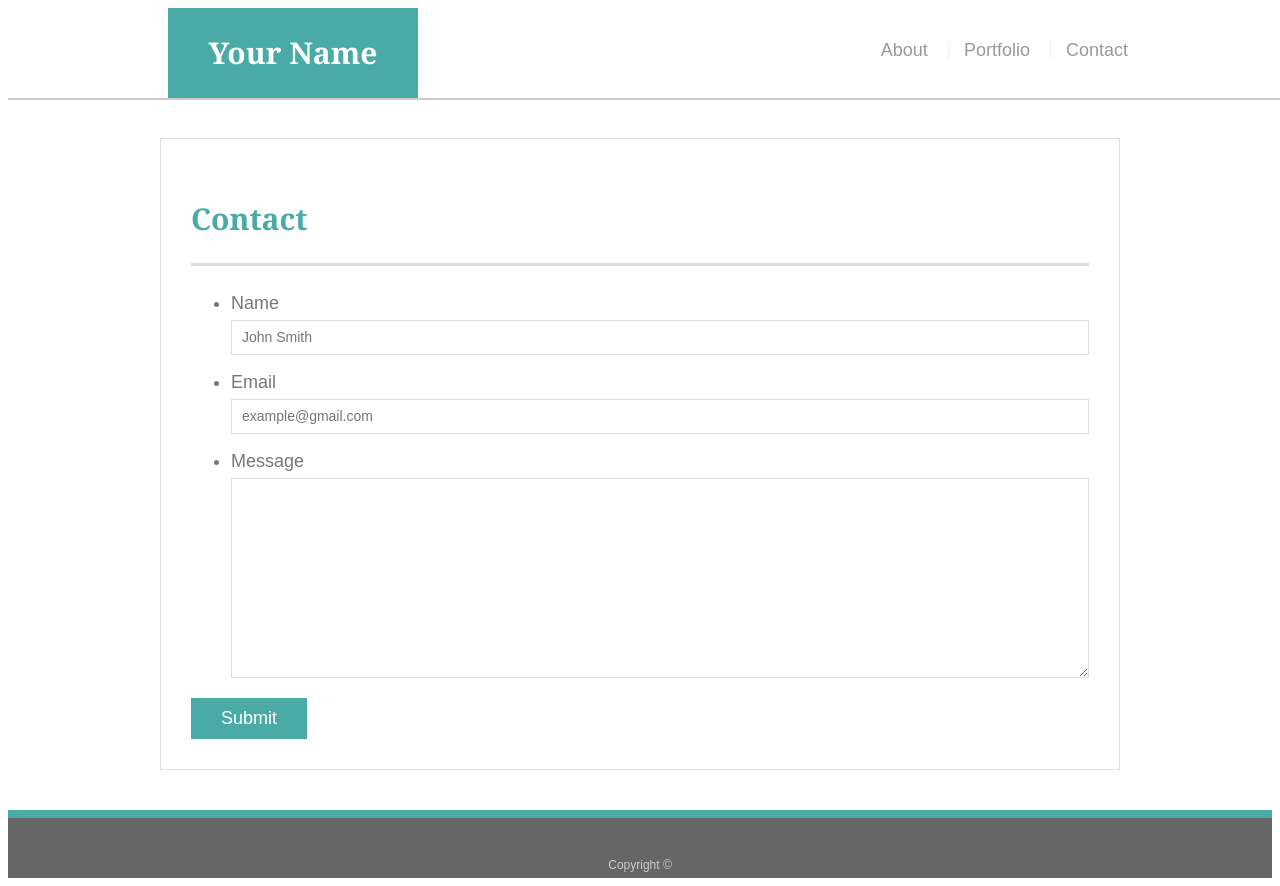
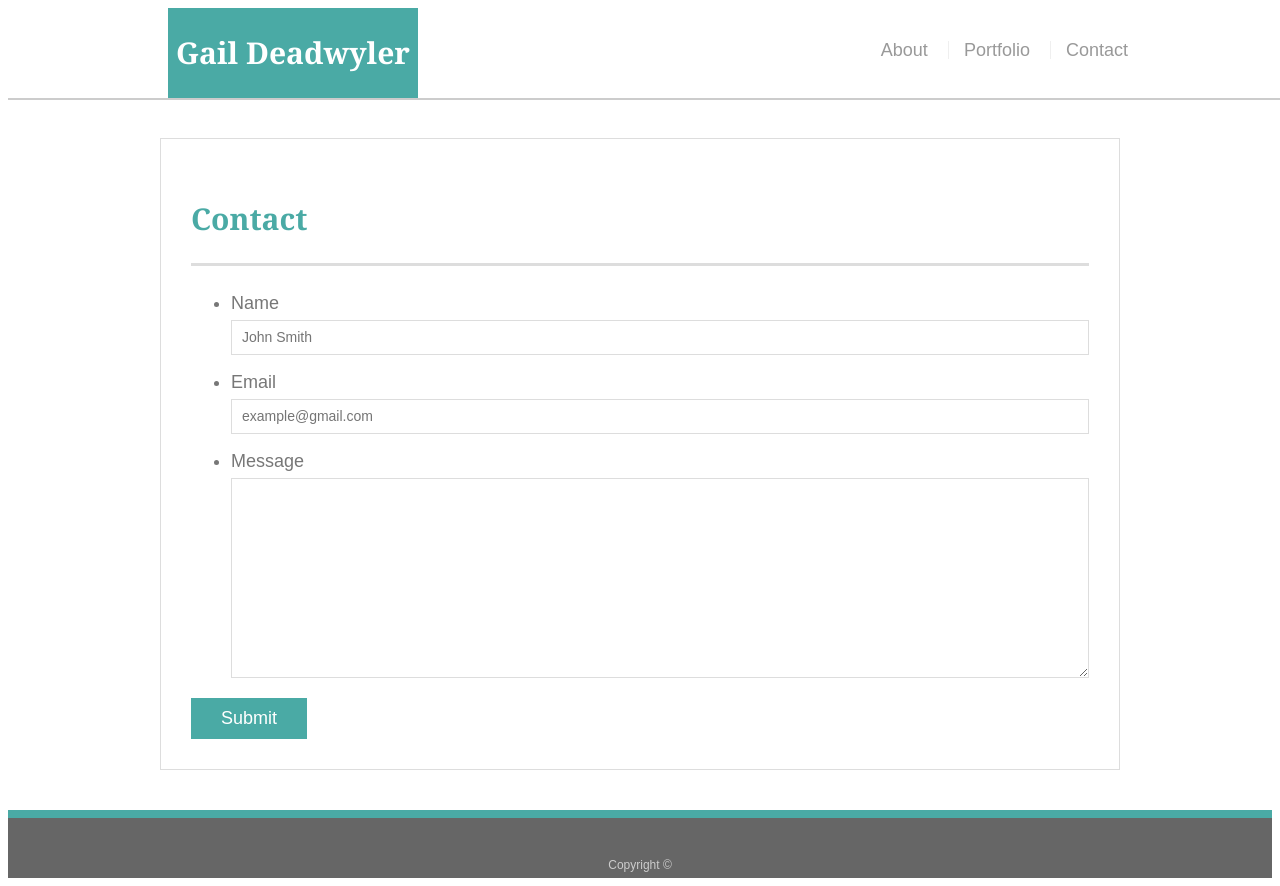
Before and after one commit to Gail-Deadwyler/Responsive-Portfolio, a plain HTML site: page contact.html in a window 1280 px wide. Drawn offline with Linux system fonts and the light colour scheme.

Commit message:
updated title tag and id logo

```diff
--- a/contact.html
+++ b/contact.html
@@ -6,14 +6,14 @@
     <meta charset="UTF-8">
     <meta name="viewport" content="width=device-width, initial-scale=1.0">
     <meta http-equiv="X-UA-Compatible" content="ie=edge">
-    <title>Contact | Your Name</title>
+    <title>Contact | Gail Deadwyler</title>
     <link rel="stylesheet" type="text/css" href="assets/css/style.css">
   </head>
 
   <body>
     <header id="masthead">
         <div class="container">
-          <a href="index.html" id="logo">Your Name</a>
+          <a href="index.html" id="logo">Gail Deadwyler</a>
           <nav>
             <a href="index.html">About</a>
             <a href="portfolio.html">Portfolio</a>
```
